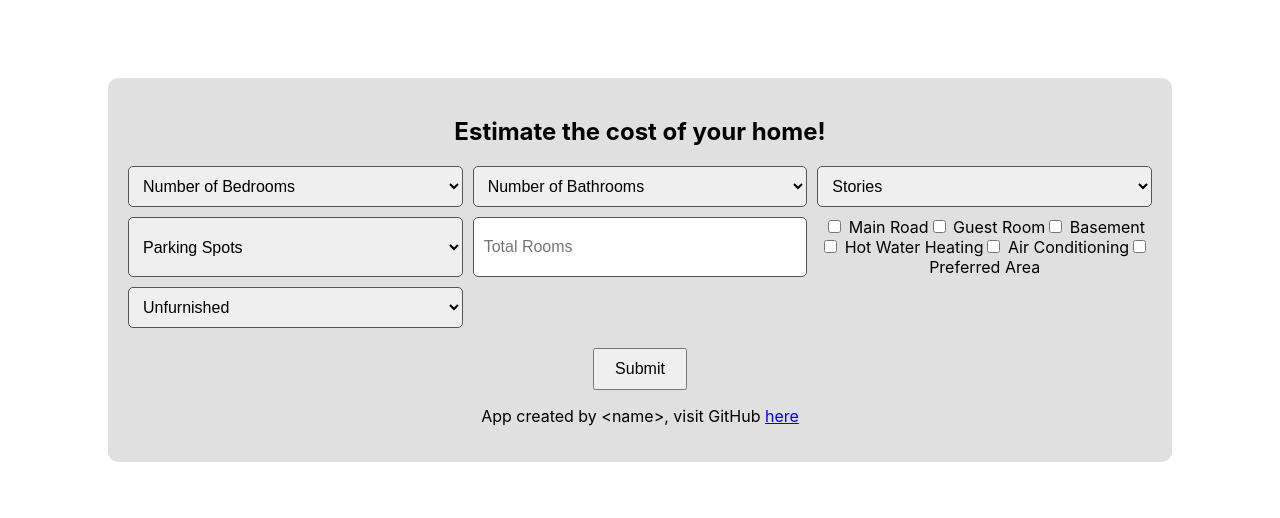
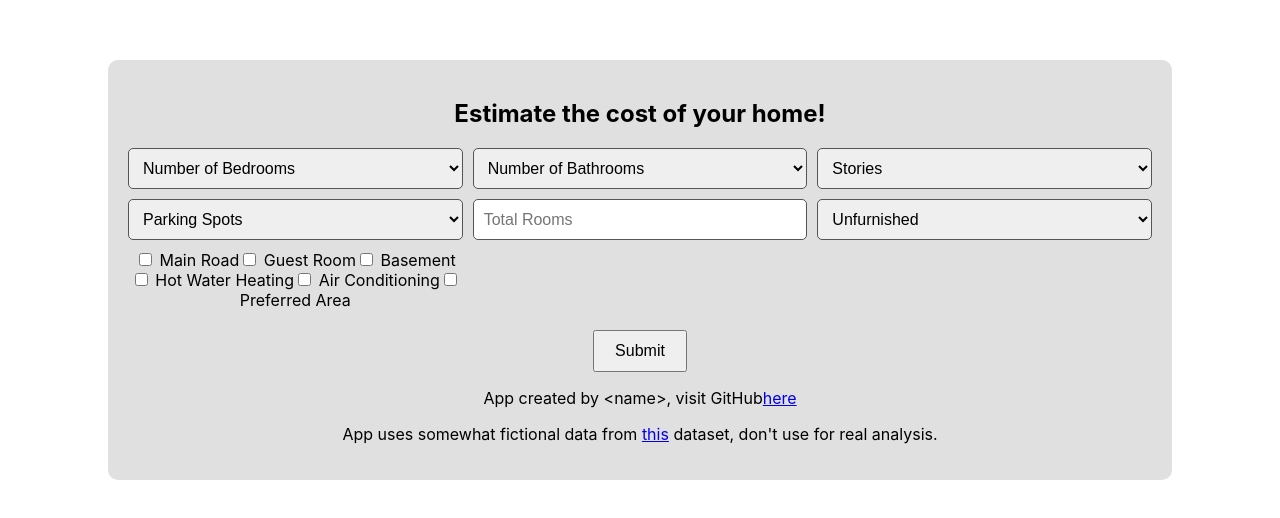
Before and after one commit to keh1nde/home-price-predictor, a React (Create React App) app in the folder frontend/: page / in a window 1280 px wide. Shown: the part 130-648 px from the top of the page. Built offline with nearby package versions, Linux system fonts and the light colour scheme.

Commit message:
Attempted to fix issues and added disclaimer

```diff
--- a/frontend/src/components/EstimateForm.js
+++ b/frontend/src/components/EstimateForm.js
@@ -40,7 +40,7 @@ const HomeEstimator = () => {
       });
 
       const data = await response.json();
-      setPrediction(data.predicted_price); // Assuming the backend returns the prediction as 'predicted_price'
+      setPrediction(data.prediction);
     } catch (error) {
       console.error('Error:', error);
     }
@@ -83,6 +83,11 @@ const HomeEstimator = () => {
               placeholder="Total Rooms"
               className="t-input"
           />
+          <select name="furnishingStatus" value={formData.furnishingStatus} onChange={handleChange} className="t-input">
+            <option value="0">Unfurnished</option>
+            <option value="1">Semi-Furnished</option>
+            <option value="2">Fully Furnished</option>
+          </select>
           <div className="checkbox-group">
             <label>
               <input
@@ -133,16 +138,15 @@ const HomeEstimator = () => {
               /> Preferred Area
             </label>
           </div>
-          <select name="furnishingStatus" value={formData.furnishingStatus} onChange={handleChange} className="t-input">
-            <option value="0">Unfurnished</option>
-            <option value="1">Semi-Furnished</option>
-            <option value="2">Fully Furnished</option>
-          </select>
+
         </div>
         <button type="submit" className="submit-button">Submit</button>
       </form>
       {prediction && <h3>Estimated Price: ${prediction}</h3>}
-      <p className="footer">App created by &lt;name&gt;, visit GitHub <a href="https://github.com/your-repo" target="_blank" rel="noopener noreferrer">here</a></p>
+      <p className="footer">App created by &lt;name&gt;, visit GitHub
+        <a href="https://github.com/your-repo" target="_blank" rel="noopener noreferrer">here</a></p>
+      <p className="disclaimer">App uses somewhat fictional data from <a href="https://www.kaggle.com/datasets/yasserh/housing-prices-dataset"
+      target="_blank" rel="noopener noreferrer">this</a> dataset, don't use for real analysis. </p>
     </div>
   );
 };
```
Lines whose indentation alone changed are shown as unchanged.
